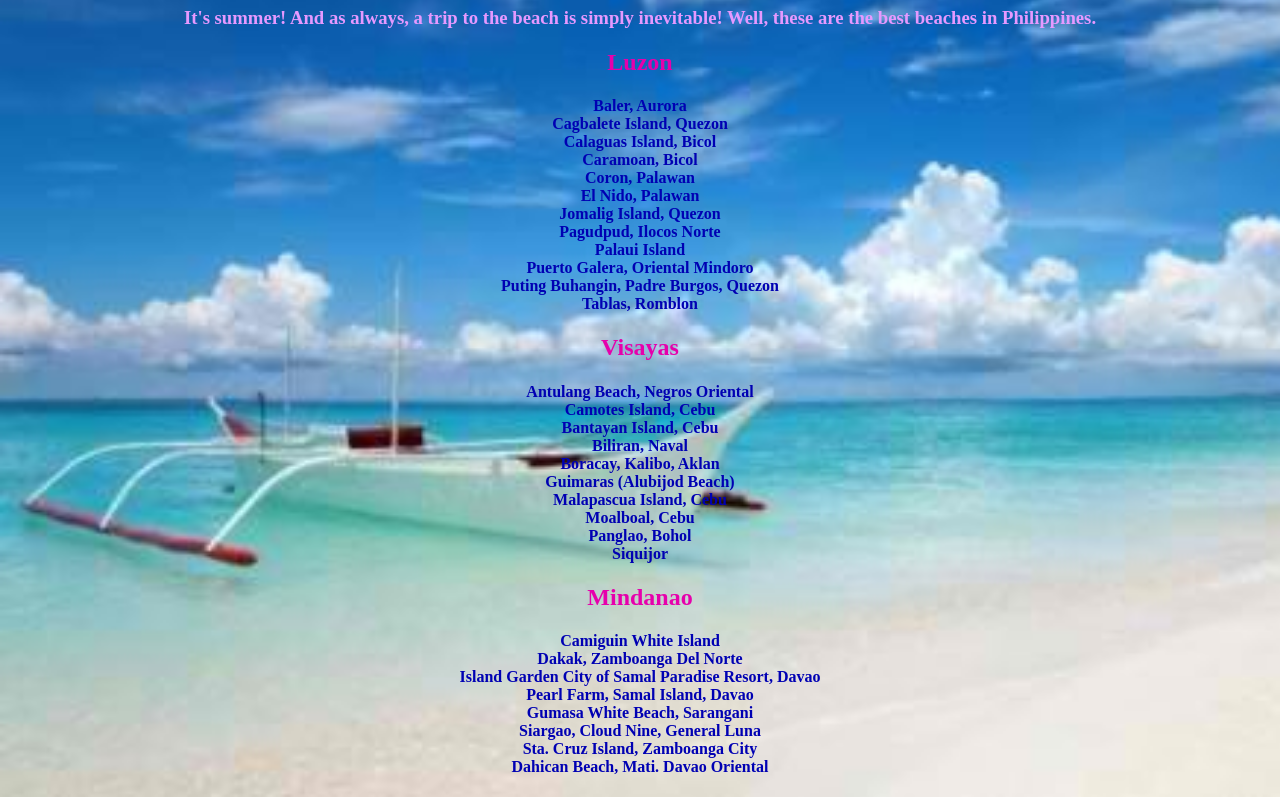
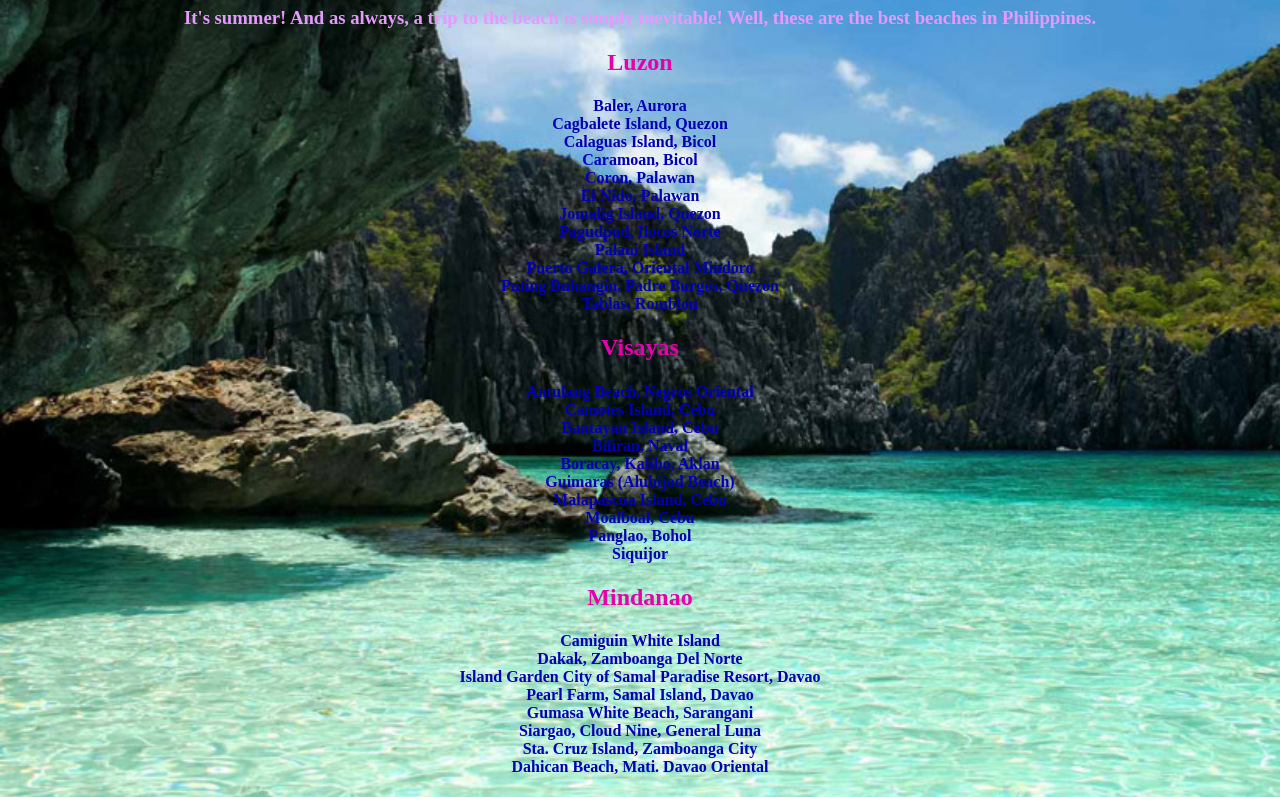
Before and after one commit to OtidaMaricar/Lab5, a plain HTML site: page index.html in a window 1280 px wide. Shown: the part 73-870 px from the top of the page. Drawn offline with Linux system fonts and the light colour scheme.

Commit message:
Update index.html

```diff
--- a/index.html
+++ b/index.html
@@ -6,7 +6,7 @@
 <style>
 
 body {
-    background: url(beaches.jpg);
+    background: url(beach.jpg);
     background-size: cover;
     background-repeat: no-repeat;
 }
```
